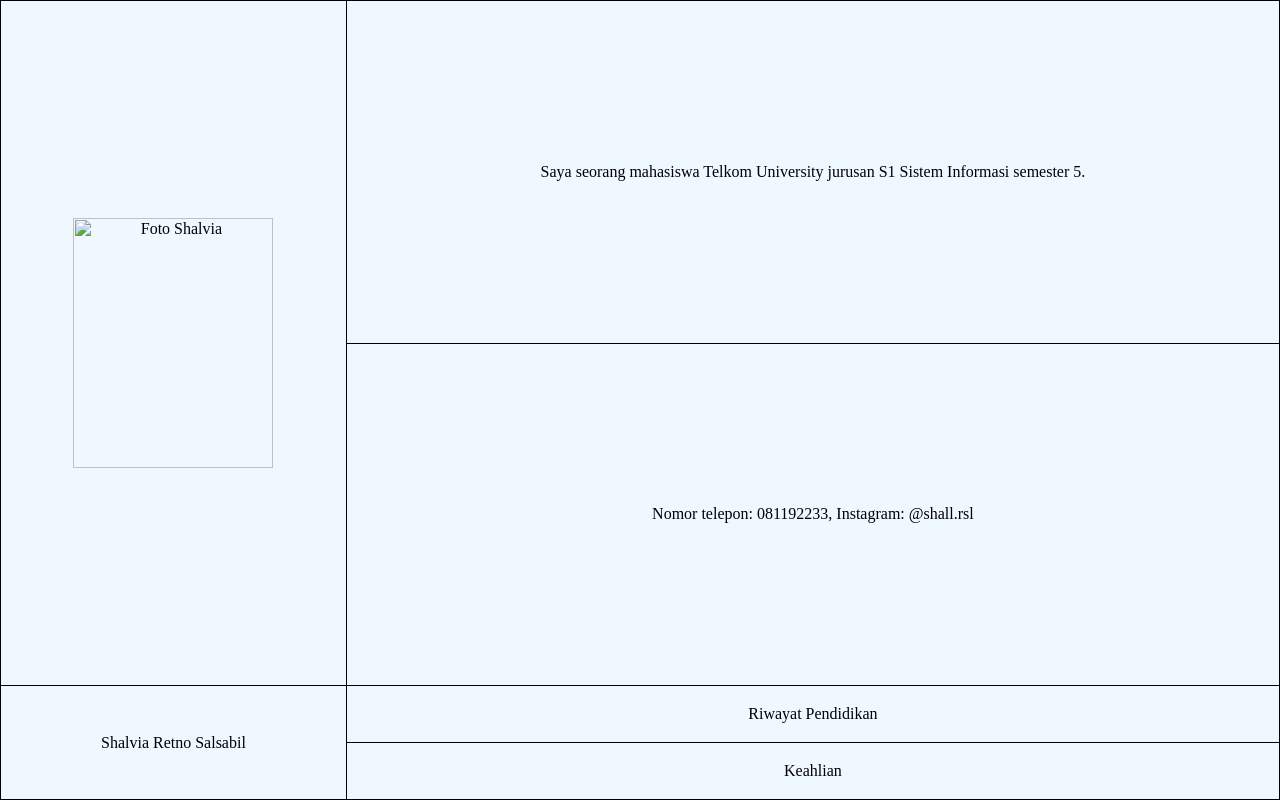
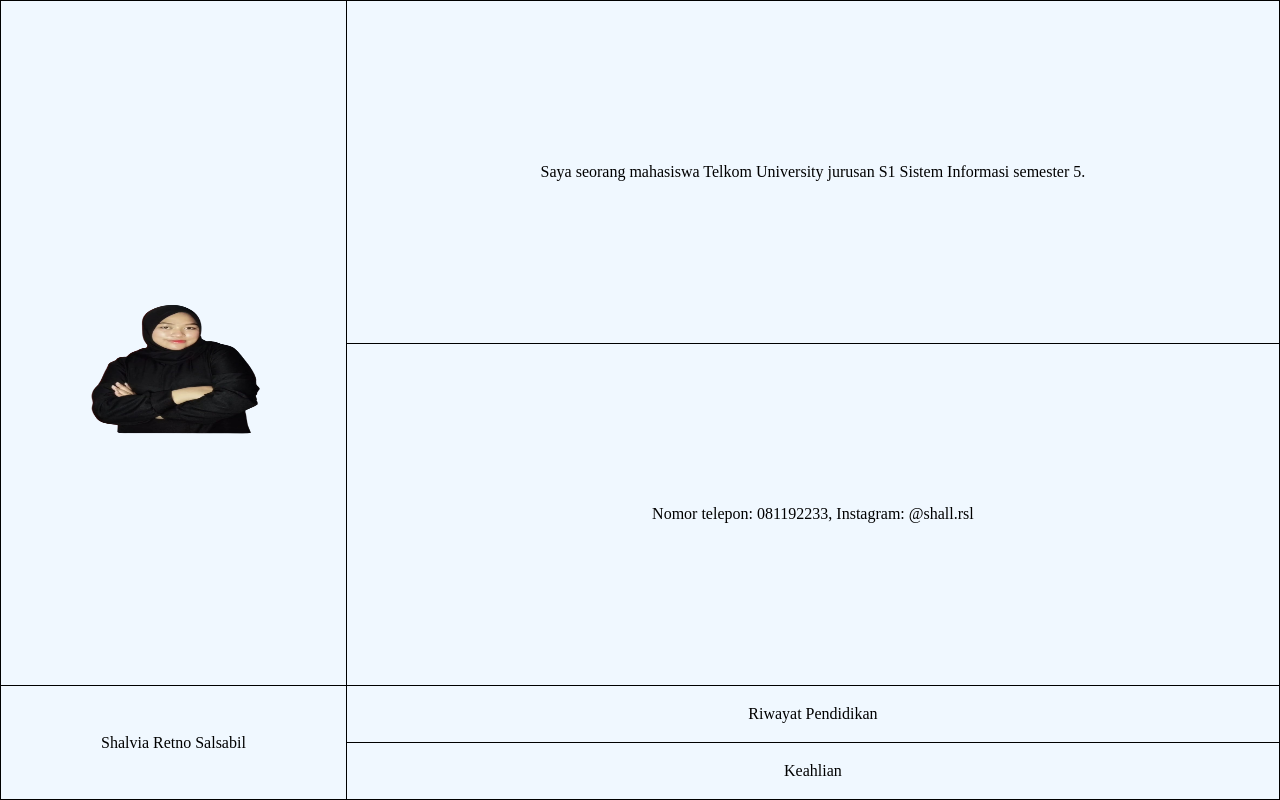
Before and after one commit to Shalviaa/WAD, a plain HTML site: page INDEX.html in a window 1280 px wide. Drawn offline with Linux system fonts and the light colour scheme.

Commit message:
Update INDEX.html

```diff
--- a/INDEX.html
+++ b/INDEX.html
@@ -24,7 +24,7 @@
         <table>
             <tr>
                 <td style="border: solid 1px black;" rowspan="2">
-                    <img src="foto.jpg" alt="Foto Shalvia" width="200" height="250">
+                    <img src="foto.png" alt="Foto Shalvia" width="200" height="250">
                 </td>
                 <td style="border: solid 1px black;">Saya seorang mahasiswa Telkom University jurusan S1 Sistem Informasi semester 5.</td>
             </tr>
```
